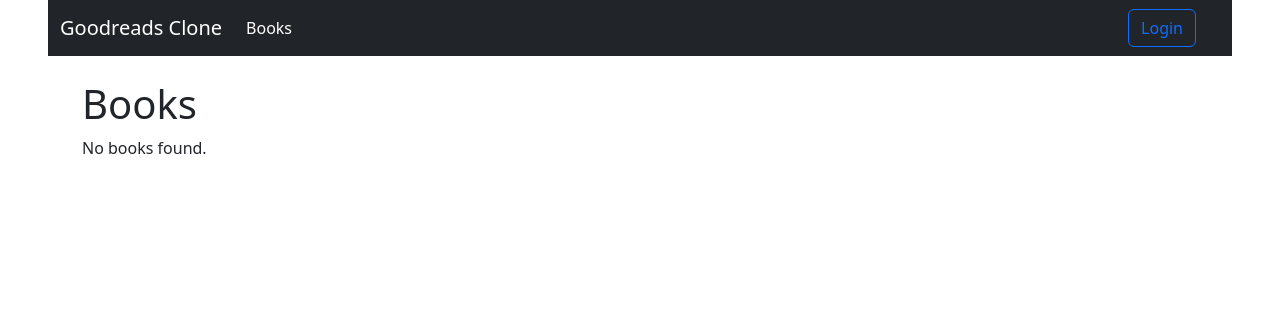
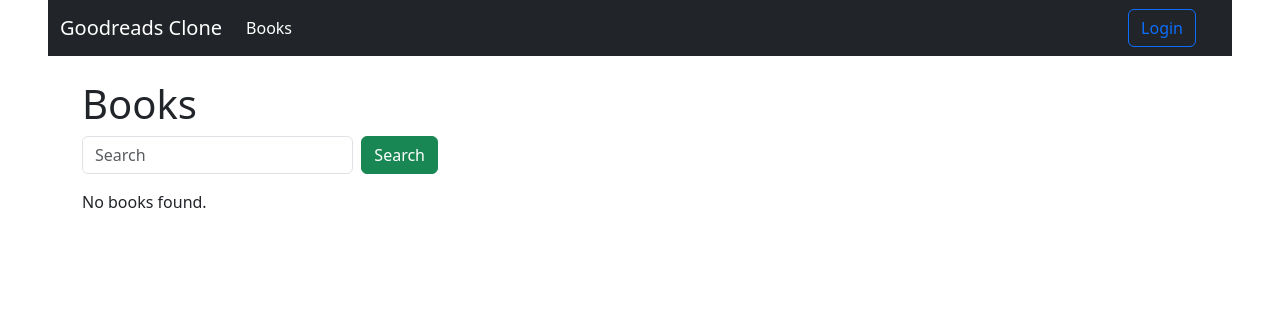
Before and after one commit to ummataliyev/Goodreads, a Django app: page /books/ in a window 1280 px wide. Shown: the top 316 px of the page. Run offline with Django 4.2, Linux system fonts and the light colour scheme; data that the repository does not hold is empty.

Commit message:
Search Books

```diff
--- a/books/templates/books/list.html
+++ b/books/templates/books/list.html
@@ -4,6 +4,14 @@
 
 {% block content %}
 <h1>Books</h1>
+<div class="row mb-3">
+    <div class="col-4">
+        <form class="d-flex" method="get">
+            <input class="form-control me-2" type="text" placeholder="Search" name="q">
+            <button class="btn btn-success">Search</button>
+        </form>
+    </div>
+</div>
 
 {% if page_obj %}
 {% for book in page_obj.object_list %}
```
